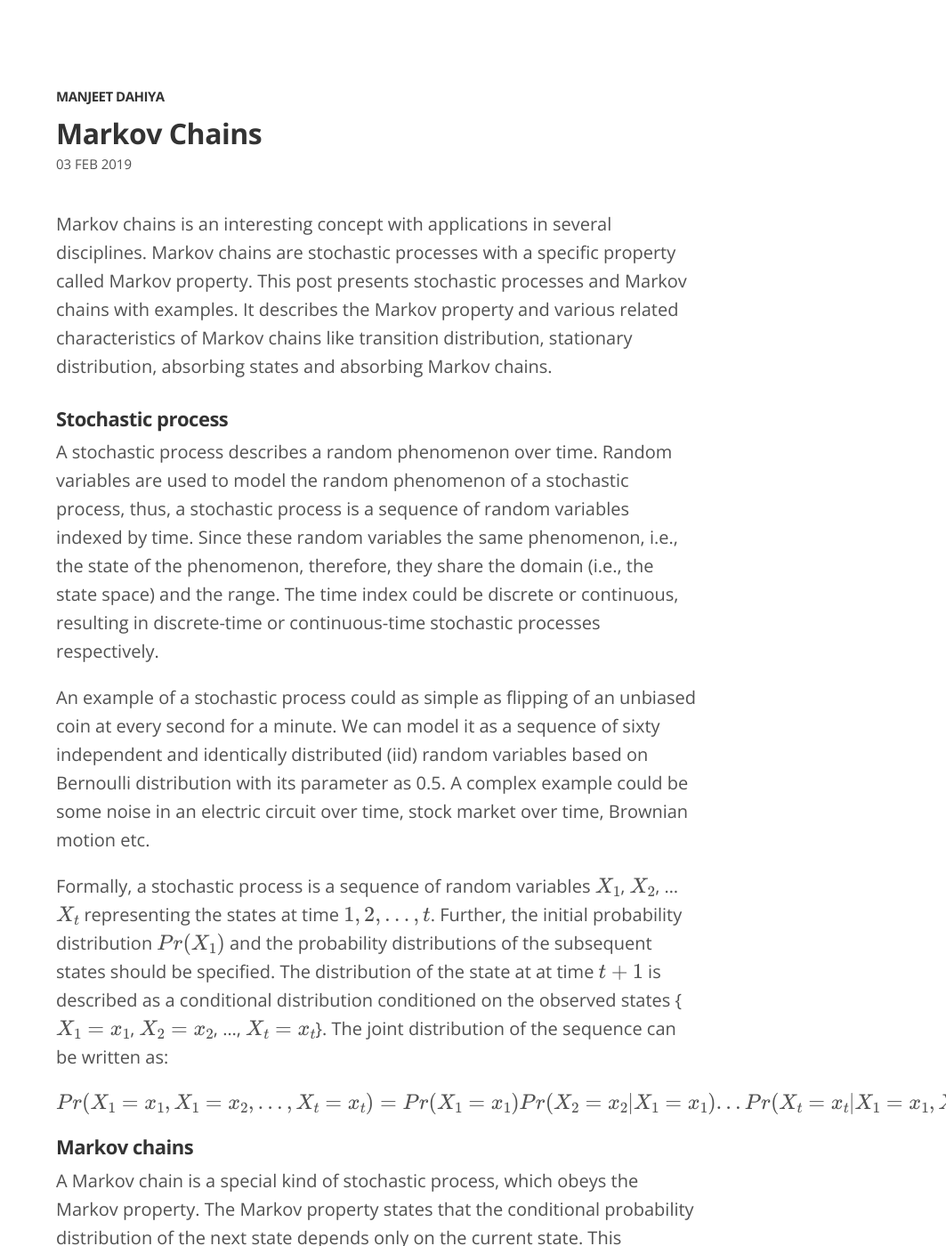
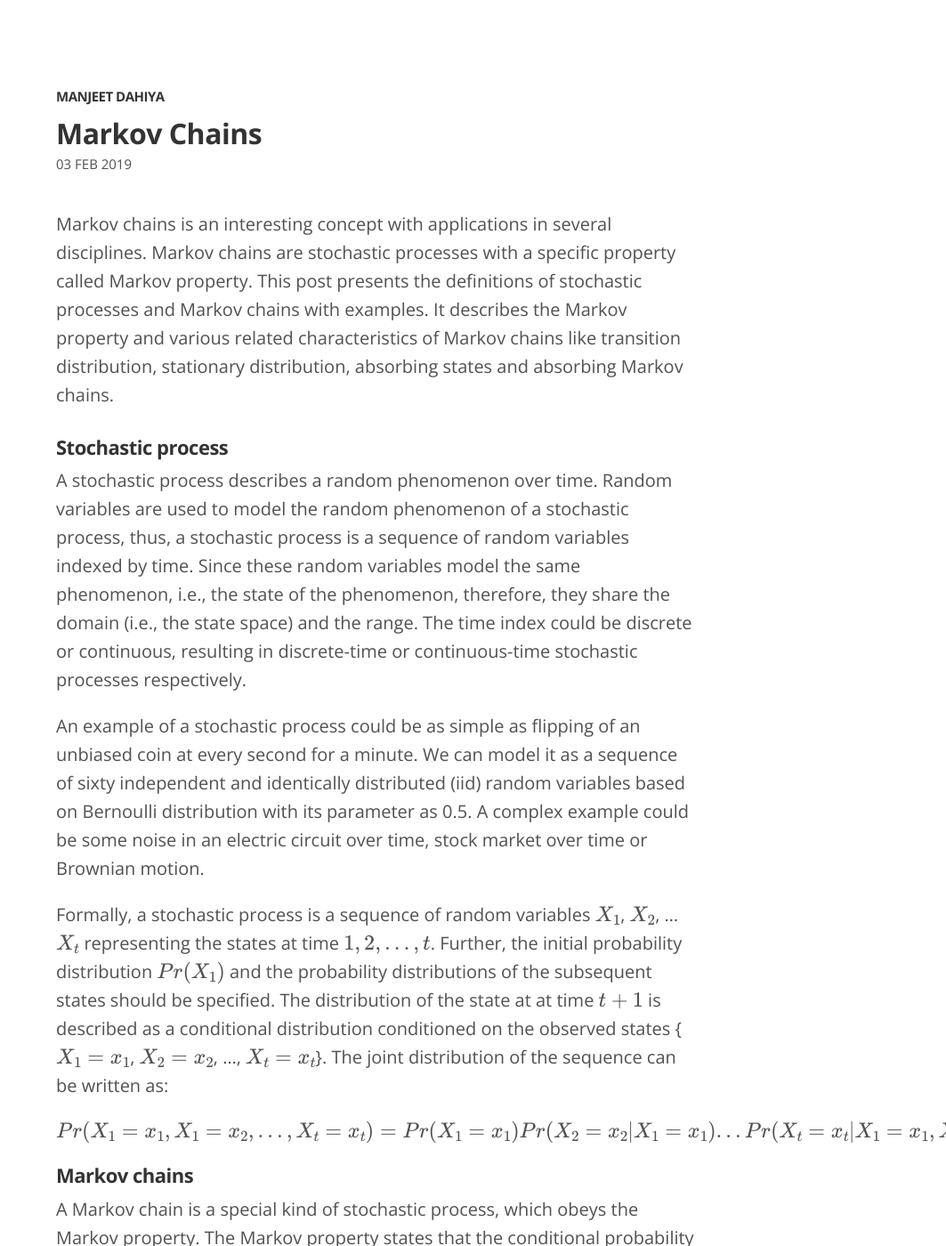
Before and after one commit to manjeetdahiya/manjeetdahiya.github.io, a Jekyll site: the page built from _posts/2019-02-03-markov-chains.md, in a window 1280 px wide and 1400 px high. Shown: the whole window at 89% size, without its empty margins (217-1280 px from the left). Built offline with Jekyll 4.4.1, drawn with Linux system fonts in a browser that asks for light colours; formulas are drawn with MathJax 3; some of the changed text lies outside the part shown.

Commit message:
minor changes

```diff
--- a/_posts/2019-02-03-markov-chains.md
+++ b/_posts/2019-02-03-markov-chains.md
@@ -4,7 +4,7 @@ title: Markov Chains
 ---
 Markov chains is an interesting concept with applications in several disciplines.
 Markov chains are stochastic processes with a specific property called Markov property.
-This post presents stochastic processes and Markov chains with examples.
+This post presents the definitions of stochastic processes and Markov chains with examples.
 It describes the Markov property and various related characteristics of Markov chains
 like transition distribution, stationary distribution,
 absorbing states and absorbing Markov chains.
@@ -13,18 +13,18 @@ absorbing states and absorbing Markov chains.
 A stochastic process describes a random phenomenon over time.
 Random variables are used to model the random phenomenon of a stochastic process,
 thus, a stochastic process is a sequence of random variables indexed by time.
-Since these random variables the same phenomenon, i.e., the state of
+Since these random variables model the same phenomenon, i.e., the state of
 the phenomenon, therefore,
 they share the domain (i.e., the state space) and the range.
 The time index could be discrete or continuous, resulting in discrete-time
 or continuous-time stochastic processes respectively.
 
-An example of a stochastic process could as simple as flipping of
+An example of a stochastic process could be as simple as flipping of
 an unbiased coin at every second for a minute.
 We can model it as a sequence of sixty independent and identically distributed (iid) random variables
 based on Bernoulli distribution with its parameter as 0.5.
 A complex example could be some noise in an electric circuit over time,
-stock market over time, Brownian motion etc.
+stock market over time or Brownian motion.
 
 Formally, a stochastic process is a sequence of random variables
 $X_1$, $X_2$, ... $X_t$ representing the states at time $1, 2, ..., t$.
@@ -62,7 +62,7 @@ $$
 
 #### Examples
 The game of snakes and ladder is an example of Markov chains.
-A player can in one of the hundred states corresponding to the hundred positions on the board.
+A player can be in one of the hundred states corresponding to the hundred positions on the board.
 The next position, i.e., state is decided by the current state and the roll of the dice.
 Note that the next state is decided by the current state *alone*,
 it does not matter how the current state is attained.
@@ -73,7 +73,7 @@ is a Bernoulli distribution with the parameter 0.5.
 This is an extremely simple case, where the next state
 is not even dependent on the current state.
 
-The state space could be continuous as well.
+The state space of a Markov chain could be continuous as well.
 Consider an example with the conditional probability distribution at $t+1$ as:
 $Pr(X_{t+1} | X_t = x_t) = N(x_t, 1)$.
 Here the state space is real numbers,
```
